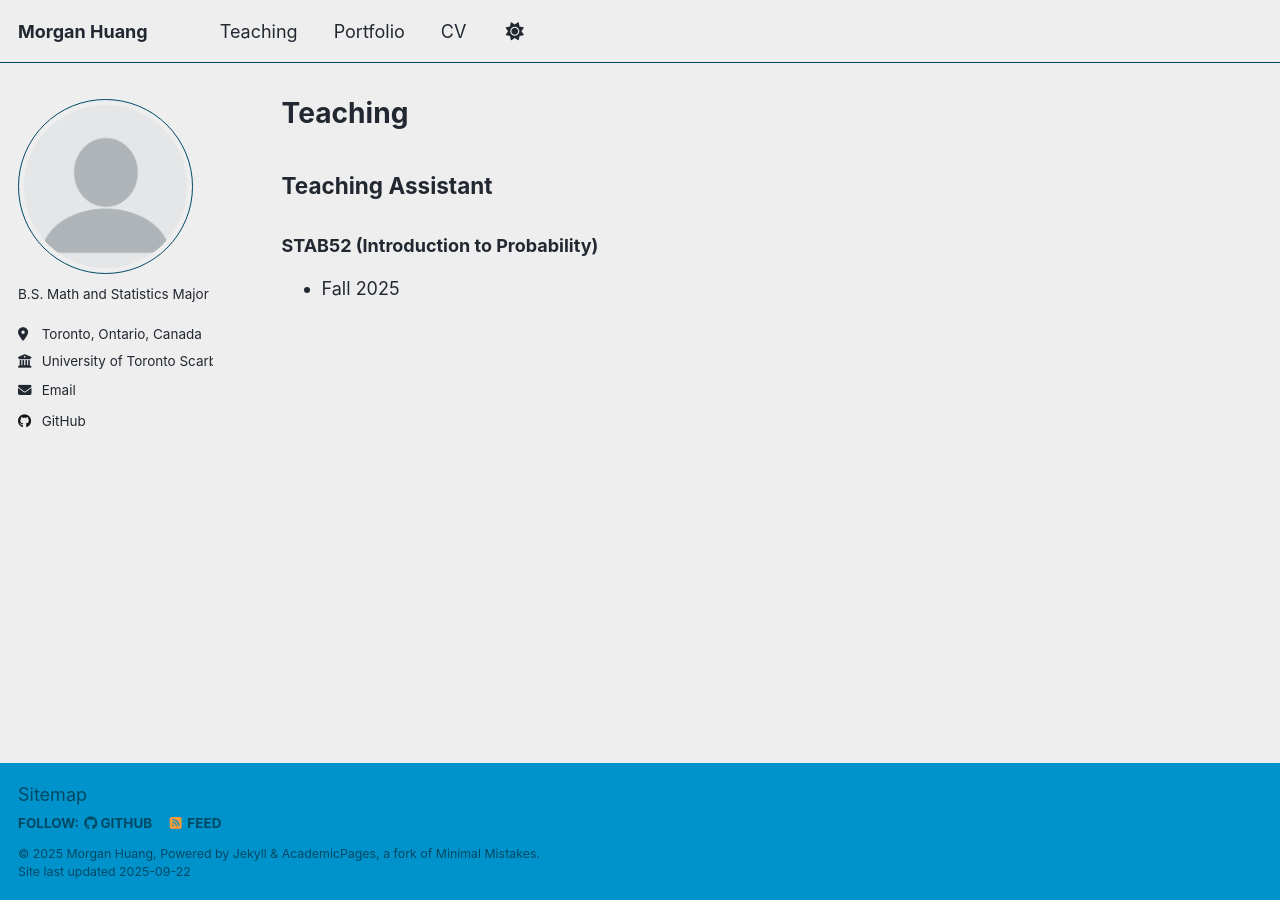
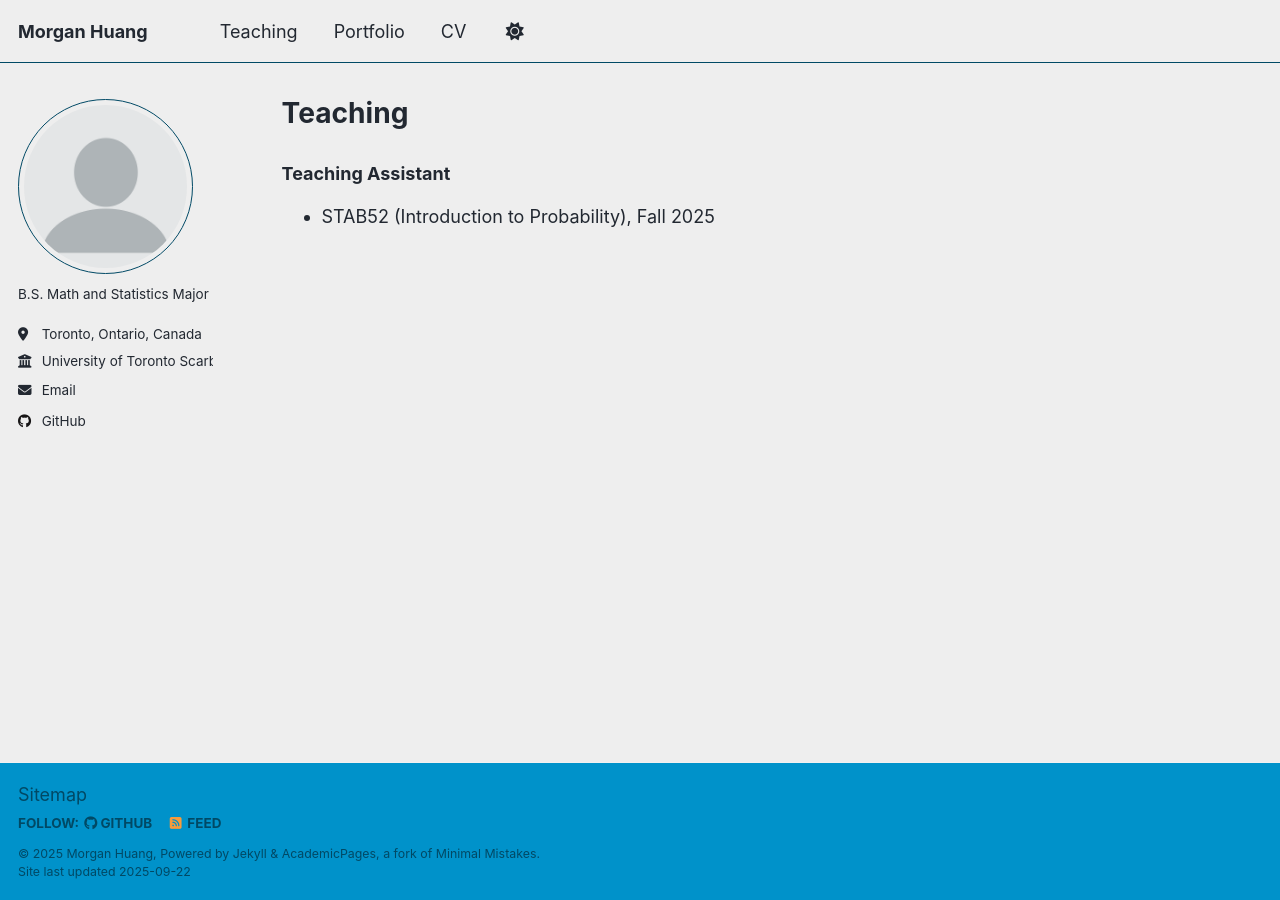
Before and after one commit to Morganh201/Morganh201.github.io, a Jekyll site: the page built from _pages/teaching.md, in a window 1280 px wide. Built offline with Jekyll 4.4.1, drawn with Linux system fonts in a browser that asks for light colours; a script that is not in the unit is left out.

```diff
--- a/_pages/teaching.md
+++ b/_pages/teaching.md
@@ -5,7 +5,5 @@ permalink: /teaching/
 author_profile: true
 ---
 
-## Teaching Assistant
-
-### STAB52 (Introduction to Probability)
-  - Fall 2025
+### Teaching Assistant
+  - STAB52 (Introduction to Probability), Fall 2025
```
